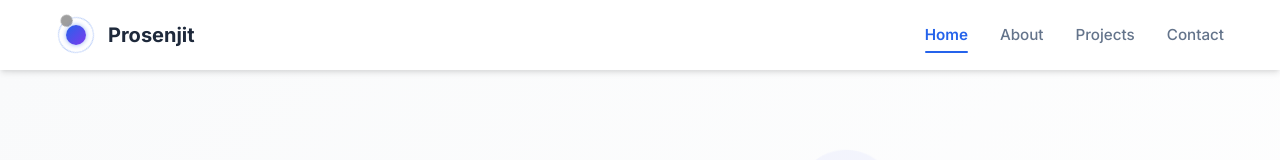
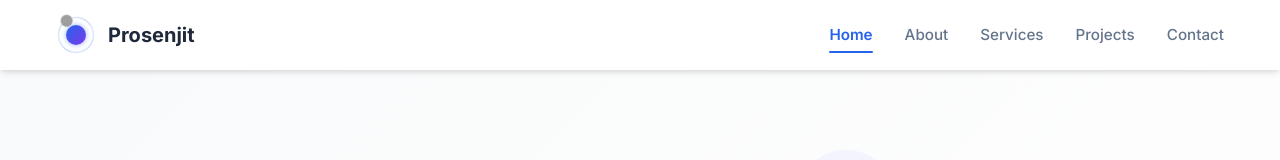
Before and after one commit to prosenjitGravity/portfolio, an Angular app: page / in a window 1280 px wide. Shown: the top 160 px of the page. Built offline with nearby package versions, Linux system fonts and the light colour scheme; grey boxes are pictures that could not be loaded.

Commit message:
implement tobbar features and  change README.md file

```diff
--- a/src/app/components/contact/contact.component.ts
+++ b/src/app/components/contact/contact.component.ts
@@ -17,23 +17,23 @@ export class ContactComponent implements OnInit {
     {
       icon: "fas fa-envelope",
       label: "Email",
-      value: "prosenjit@example.com",
+      value: "paul.prosenjitbit@gmail.com",
     },
     {
       icon: "fas fa-phone",
       label: "Phone",
-      value: "+1 (555) 123-4567",
+      value: "+91 9933764053",
     },
     {
       icon: "fas fa-map-marker-alt",
       label: "Location",
-      value: "New York, USA",
+      value: "Kolkata, India",
     },
   ]
 
   socialLinks = [
-    { icon: "fab fa-linkedin-in", url: "#" },
-    { icon: "fab fa-github", url: "#" },
+    { icon: "fab fa-linkedin-in", url: "www.linkedin.com/in/prosenjit-paul-0a82b6239" },
+    { icon: "fab fa-github", url: "https://github.com/prosenjitGravity?tab=repositories" },
     { icon: "fab fa-twitter", url: "#" },
     { icon: "fab fa-dribbble", url: "#" },
   ]
--- a/src/app/components/home/home.component.ts
+++ b/src/app/components/home/home.component.ts
@@ -19,7 +19,7 @@ export class HomeComponent implements OnInit,AfterViewInit {
 
   //variables
   activeSectionId: string = 'home';
-  sections: string[] = ['home', 'about', 'skills', 'projects', 'contact'];
+  sections: string[] = ['home', 'about','services', 'skills', 'projects', 'contact'];
   scrollPosition: number = 0;
 
 
--- a/src/app/components/portfolio/portfolio.component.html
+++ b/src/app/components/portfolio/portfolio.component.html
@@ -1,4 +1,4 @@
-<section id="portfolio" class="portfolio">
+<section id="projects" class="portfolio">
     <div class="container">
       <div class="section-header">
         <span class="section-tag">Portfolio</span>
--- a/src/app/components/topbar/topbar.component.html
+++ b/src/app/components/topbar/topbar.component.html
@@ -24,7 +24,10 @@
           <li class="menu-item" [ngClass]="{ 'active': activeSectionId() === 'about' }">
             <a href="#" (click)="sendDataLinkId('about')">About</a>
           </li>
-          <li class="menu-item" [ngClass]="{ 'active': activeSectionId() === 'project' }">
+          <li class="menu-item" [ngClass]="{ 'active': activeSectionId() === 'services' }">
+            <a href="#" (click)="sendDataLinkId('about')">Services</a>
+          </li>
+          <li class="menu-item" [ngClass]="{ 'active': activeSectionId() === 'projects' }">
             <a href="#" (click)="sendDataLinkId('projects')">Projects</a>
           </li>
           <li class="menu-item" [ngClass]="{ 'active': activeSectionId() === 'contact' }">
```
Also changed, not shown: 1 other file (tests, documents, lock files or other folders).
